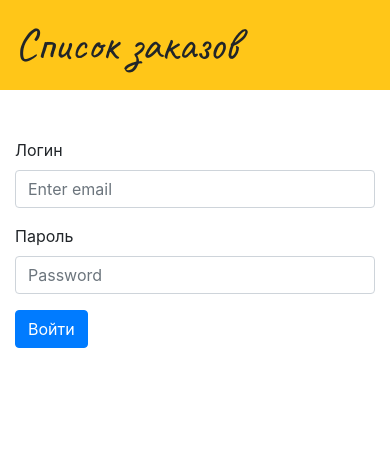
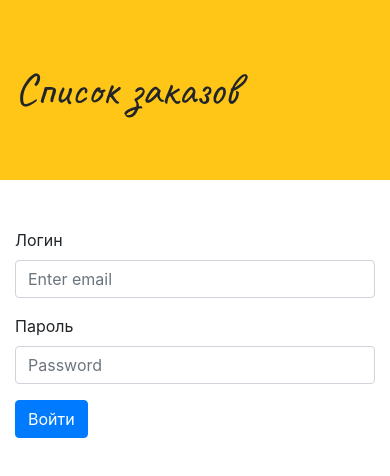
Before and after one commit to MityaHl/FlowersVitebsk, a React (Create React App) app: page / in a window 390 px wide. Shown: the top 476 px of the page. Built offline with nearby package versions, Linux system fonts and the light colour scheme; no server answers.

Commit message:
change header buttons

```diff
--- a/src/App.css
+++ b/src/App.css
@@ -2,6 +2,16 @@
   height: 90px;
   width: 100%;
   background-color: #FFC618;
+}
+
+@media (min-width: 300px) and (max-width: 700px) {
+  .header {
+    height: 180px;
+  }
+  .menu{
+    display: flex;
+    flex-wrap: wrap;
+  }
 }
 
 .search {
```
